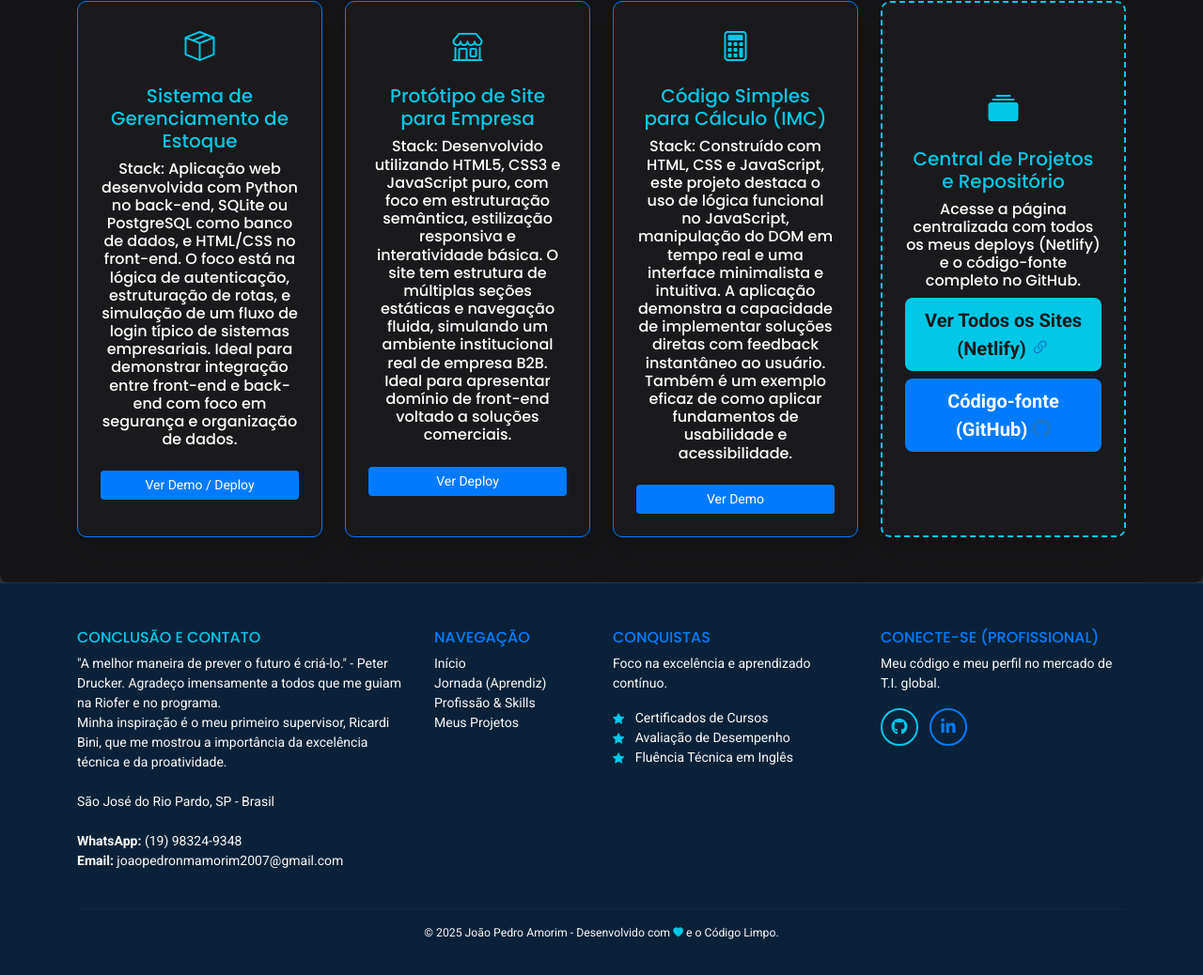
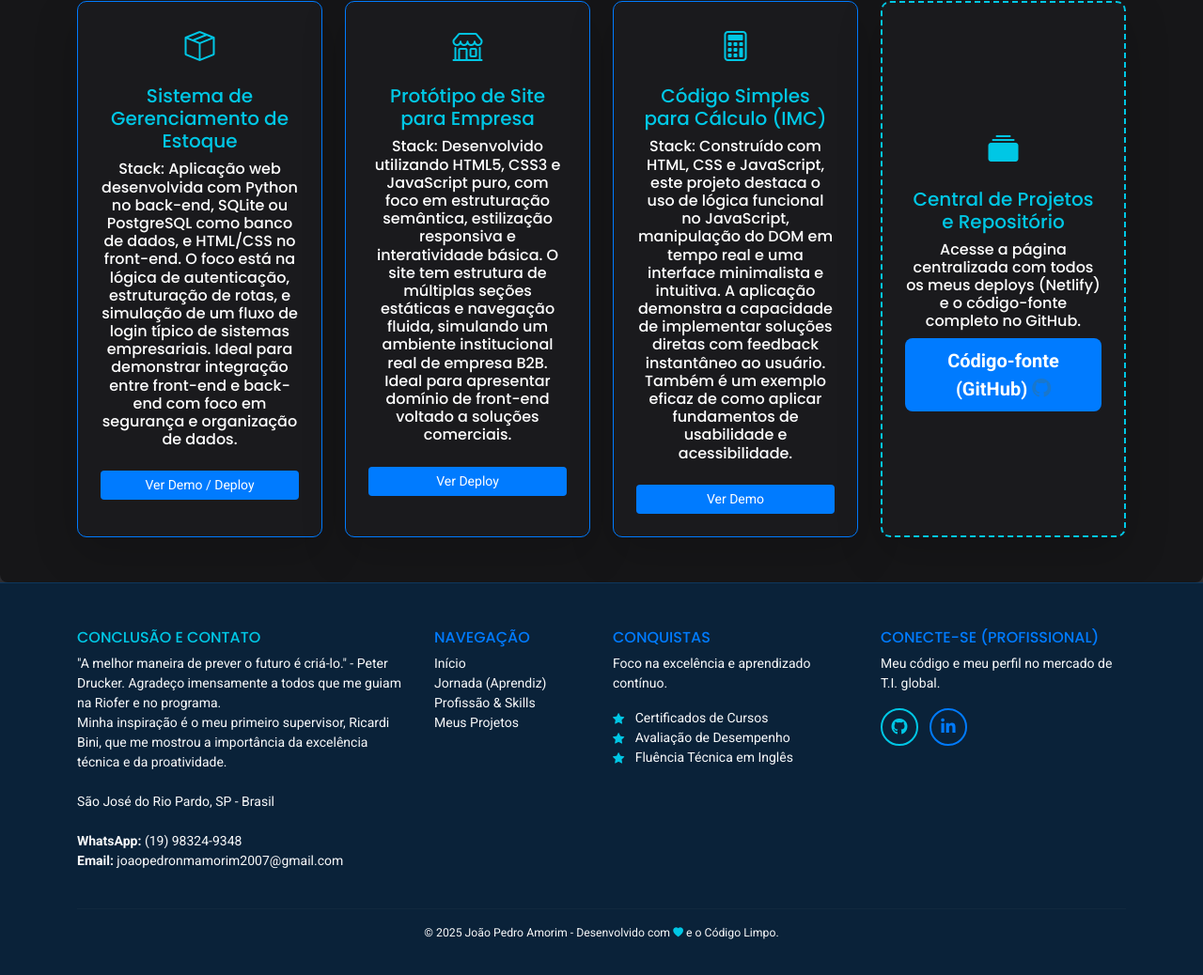
Before and after one commit to JaoAmurim/portifolio, a plain HTML site: page index.html in a window 1280 px wide. Shown: the part 3676-4714 px from the top of the page at 94% size. Drawn offline with Linux system fonts and the light colour scheme.

Commit message:
Update index.html

```diff
--- a/index.html
+++ b/index.html
@@ -505,11 +505,6 @@
                                 código-fonte completo no GitHub.
                             </h6>
 
-                            <a href="URL_DA_PAGINA_COM_LINKS_NETLIFY" target="_blank" class="btn btn-lg w-100 mb-2"
-                                style="background-color: #00c7e5; color: #1a1a1d; font-weight: 600;">
-                                Ver Todos os Sites (Netlify) <i class="bi bi-link-45deg"></i>
-                            </a>
-
                             <a href="https://github.com/JaoAmurim" target="_blank" class="btn btn-lg w-100"
                                 style="background-color: #007bff; color: #fff; font-weight: 600;">
                                 Código-fonte (GitHub) <i class="bi bi-github"></i>
```
